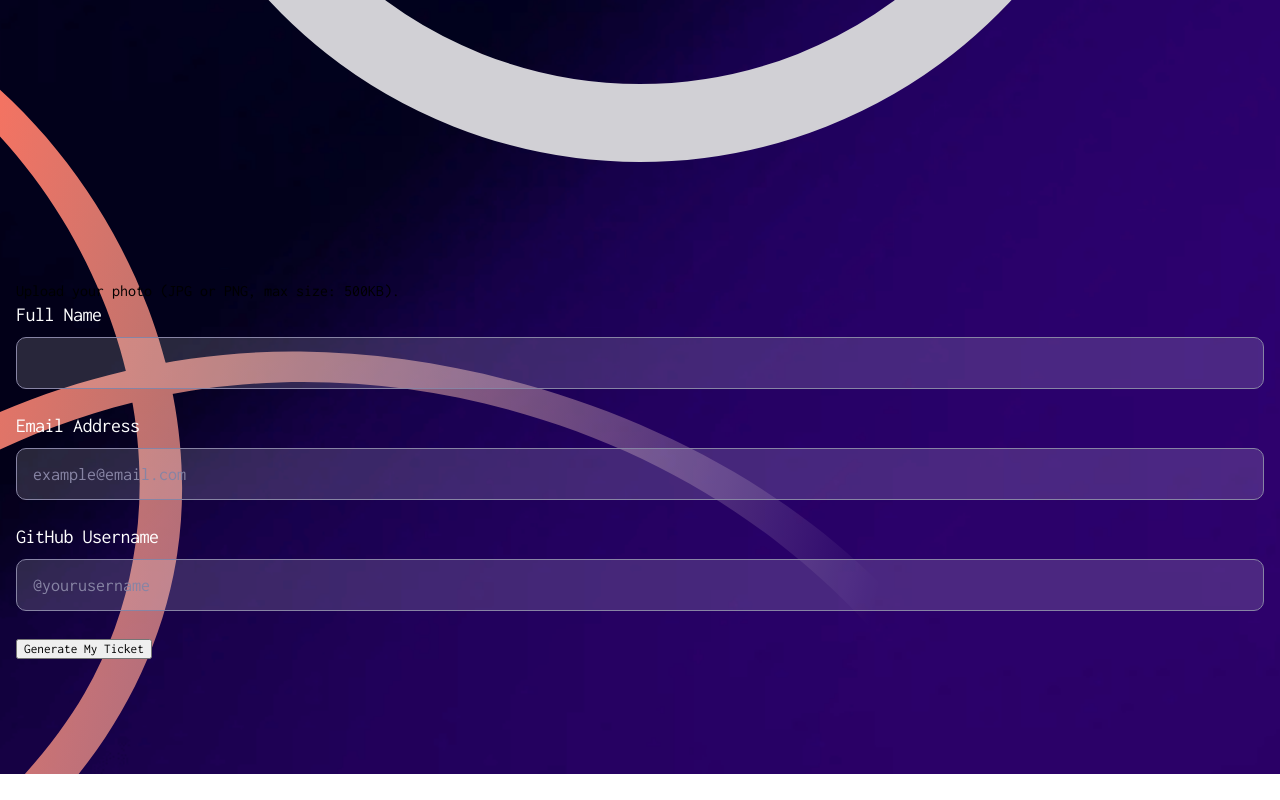
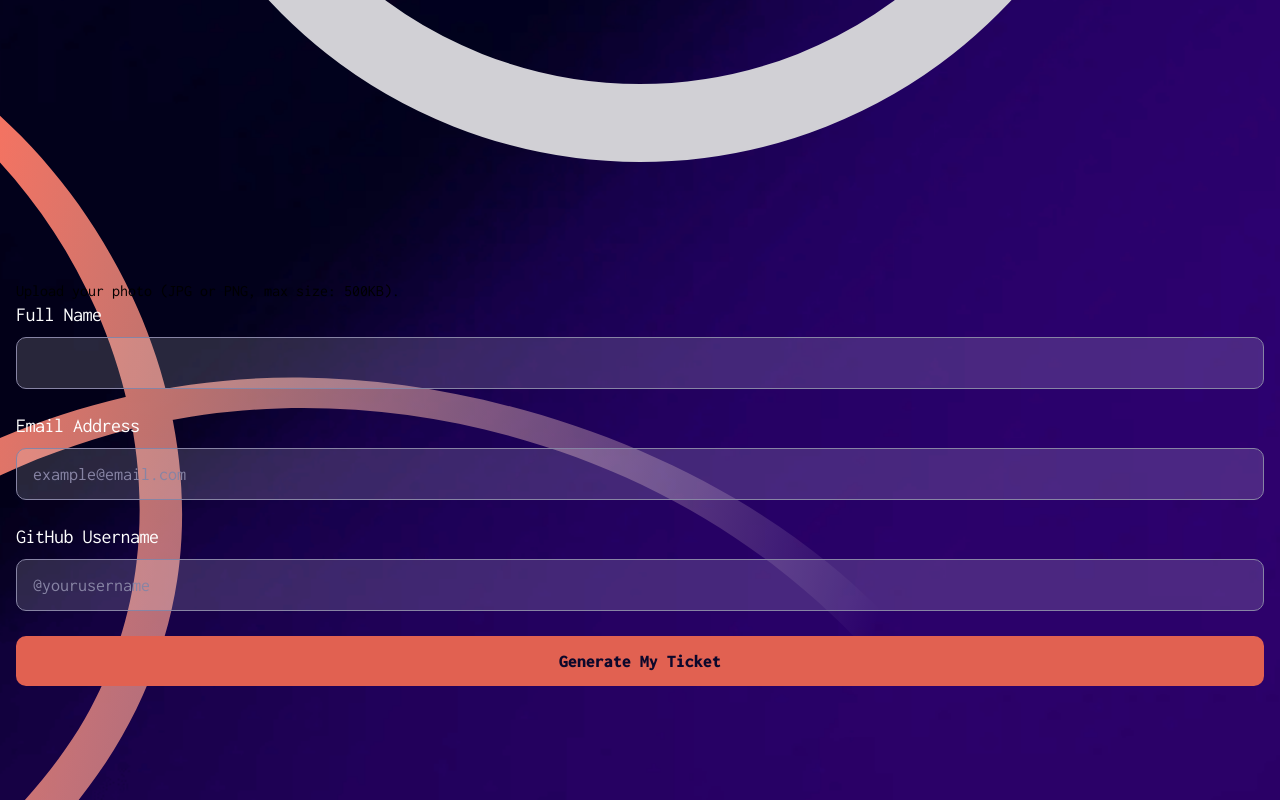
Before and after one commit to VenusY/frontend-mentor-conference-ticket-generator, a React app: page / in a window 1280 px wide. Shown: the part 2487-3287 px from the top of the page. Before the commit the page ends 3261 px from the top, so only its background shows below. Built offline with nearby package versions, Linux system fonts and the light colour scheme.

Commit message:
Style form submit button

```diff
--- a/src/styles/scss/Form.scss
+++ b/src/styles/scss/Form.scss
@@ -34,4 +34,30 @@
       outline-offset: 3px;
     }
   }
+
+  &__submit-button {
+    cursor: pointer;
+    width: 100%;
+    padding: 16px;
+    background: var(--orange-700);
+    border: 0;
+    border-radius: 10px;
+    font-size: u.rem(18);
+    font-weight: 900;
+    color: var(--neutral-900);
+    transition-property: box-shadow, transform;
+    transition-duration: 100ms;
+    transition-timing-function: ease-out;
+
+    &:hover {
+      box-shadow: 0 4px 0 var(--orange-500);
+      transform: translateY(-4px);
+    }
+
+    &:focus-visible {
+      outline: 2px solid var(--neutral-500);
+      outline-offset: 3px;
+      background: var(--orange-500);
+    }
+  }
 }
```
